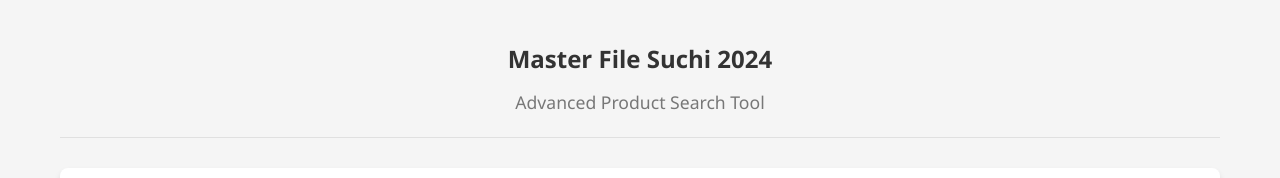
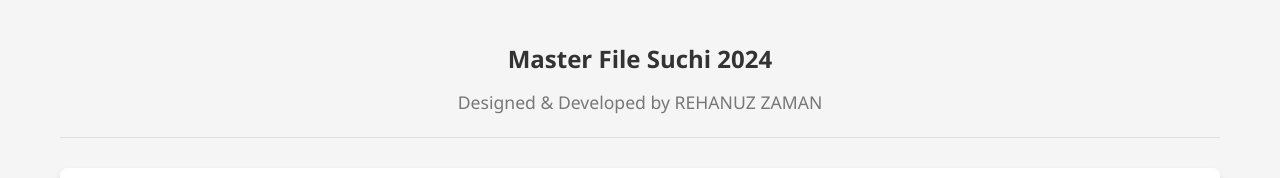
Before and after one commit to rehanuzzaman/Master-File-Suchi-2024, a plain HTML site: page index.html in a window 1280 px wide. Shown: the top 178 px of the page. Drawn offline with Linux system fonts and the light colour scheme.

Commit message:
Credit Added

```diff
--- a/index.html
+++ b/index.html
@@ -14,7 +14,7 @@
             <div class="logo">
                 <h2>Master File Suchi 2024</h2>
             </div>
-            <p class="subtitle">Advanced Product Search Tool</p>
+            <p class="subtitle">Designed & Developed by REHANUZ ZAMAN</p>
         </header>
 
         <div class="search-panel">
```
